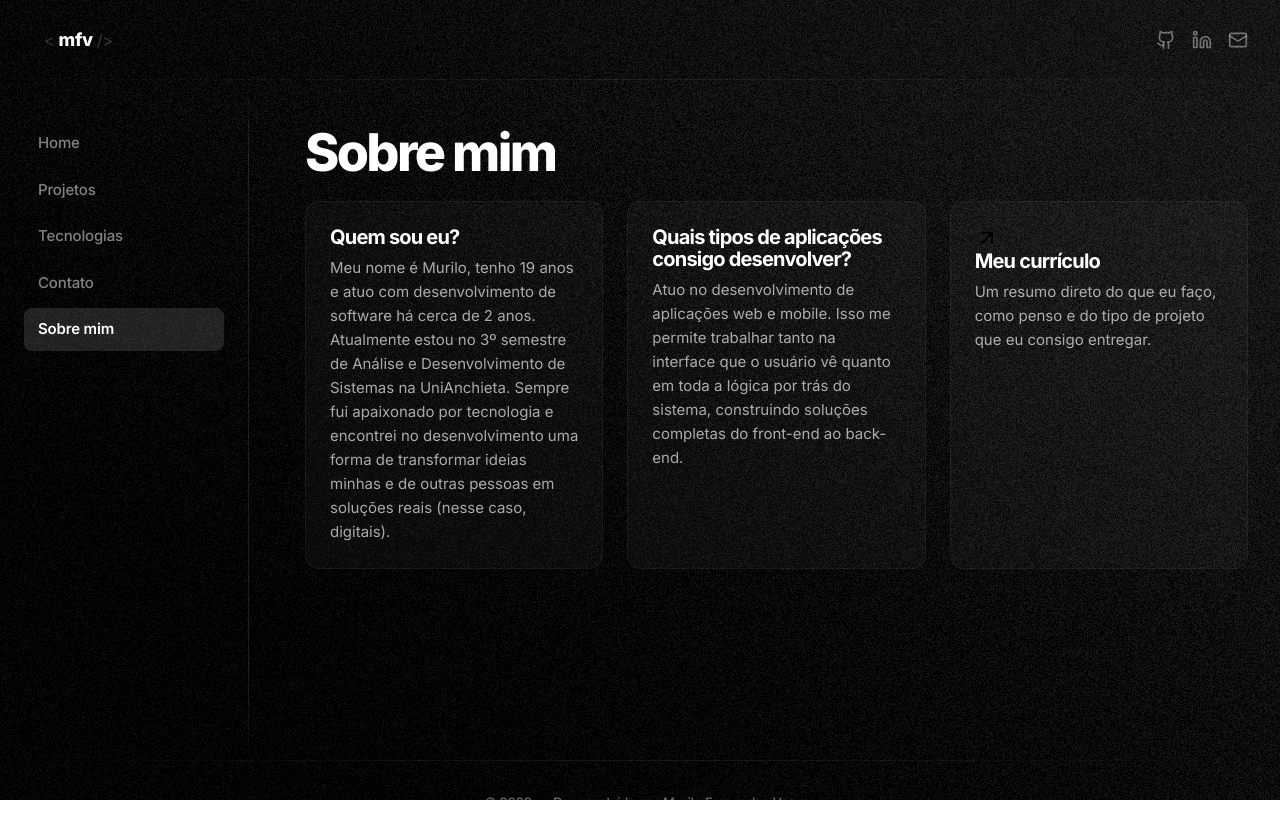
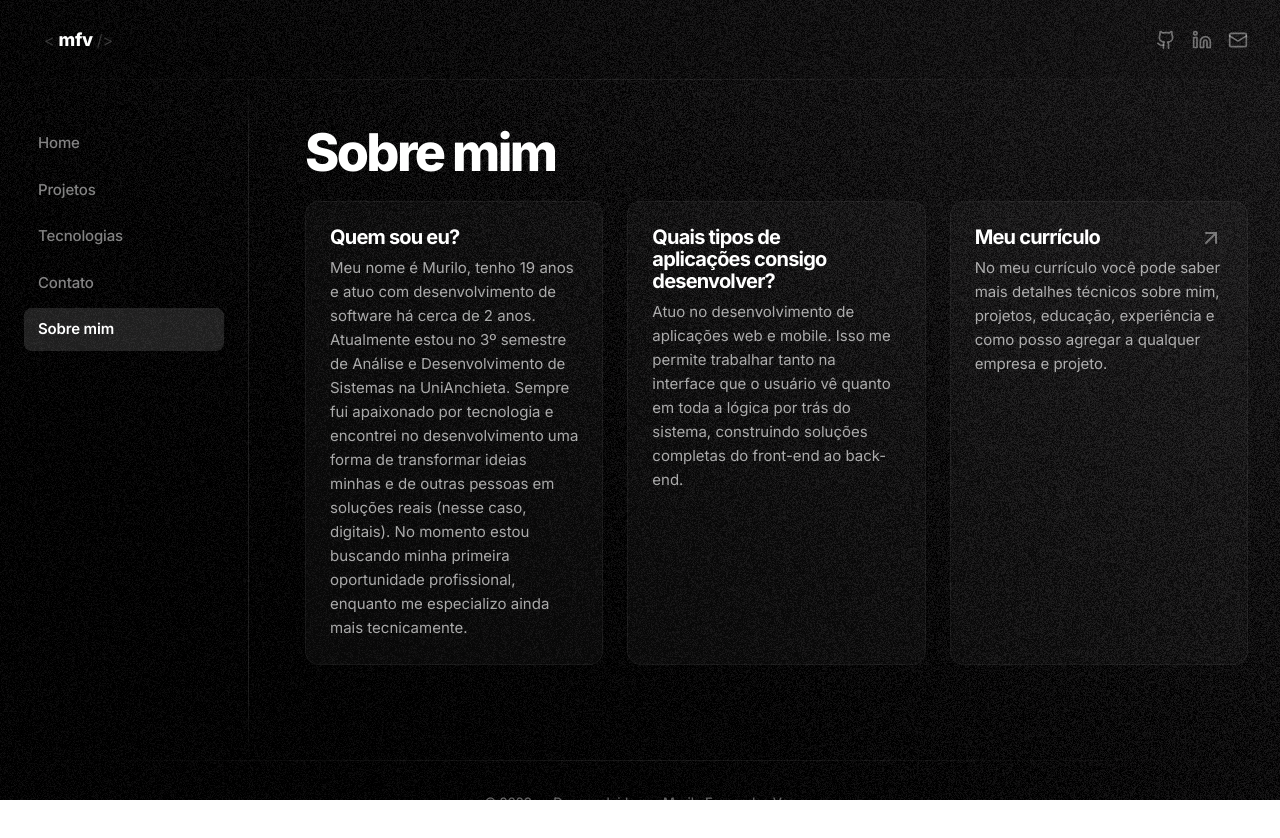
Before and after one commit to murilofernandes1/Portf-lio, a Next.js app: page /about in a window 1280 px wide. Shown: the top 838 px of the page. Built offline with nearby package versions, Linux system fonts and the light colour scheme.

Commit message:
styles: changed about texts

```diff
--- a/src/app/about/page.module.css
+++ b/src/app/about/page.module.css
@@ -62,6 +62,7 @@
   display: flex;
   flex-direction: column;
   text-decoration: none;
+  position: relative;
   transition:
     transform 0.25s ease,
     background 0.25s ease,
@@ -74,23 +75,18 @@
   border: 1px solid rgba(255, 255, 255, 0.12);
 }
 
-.header {
-  display: flex;
-  align-items: center;
-  justify-content: space-between;
-  margin-bottom: 16px;
-  color: rgba(255, 255, 255, 0.5);
-}
-
-.external {
-  opacity: 0.6;
+.externalIcon {
+  position: absolute;
+  top: 24px;
+  right: 24px;
+  opacity: 0.4;
+  color: #fff;
   transition: all 0.25s ease;
 }
 
-.card:hover .external {
+.card:hover .externalIcon {
   transform: translate(3px, -3px);
   opacity: 1;
-  color: #fff;
 }
 
 .card h3 {
@@ -99,6 +95,7 @@
   font-weight: 700;
   color: #fff;
   margin-bottom: 8px;
+  padding-right: 24px;
 }
 
 .card p {
--- a/src/app/about/page.tsx
+++ b/src/app/about/page.tsx
@@ -15,7 +15,9 @@ export default function About() {
             Análise e Desenvolvimento de Sistemas na UniAnchieta. Sempre fui
             apaixonado por tecnologia e encontrei no desenvolvimento uma forma
             de transformar ideias minhas e de outras pessoas em soluções reais
-            (nesse caso, digitais).
+            (nesse caso, digitais). No momento estou buscando minha primeira
+            oportunidade profissional, enquanto me especializo ainda mais
+            tecnicamente.
           </p>
         </div>
 
@@ -38,8 +40,9 @@ export default function About() {
 
           <h3>Meu currículo</h3>
           <p>
-            Um resumo direto do que eu faço, como penso e do tipo de projeto que
-            eu consigo entregar.
+            No meu currículo você pode saber mais detalhes técnicos sobre mim,
+            projetos, educação, experiência e como posso agregar a qualquer
+            empresa e projeto.
           </p>
         </Link>
       </div>
```
